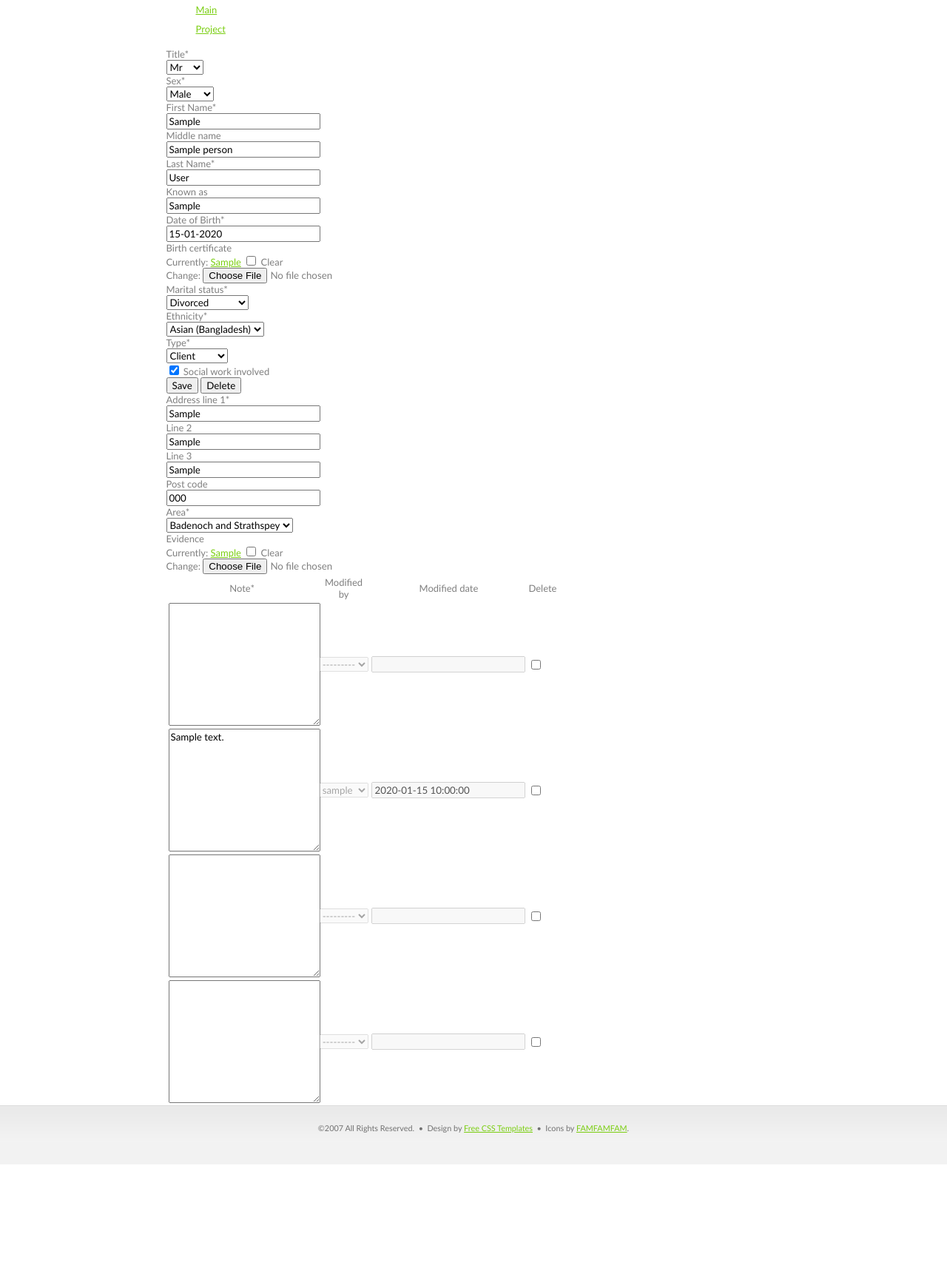
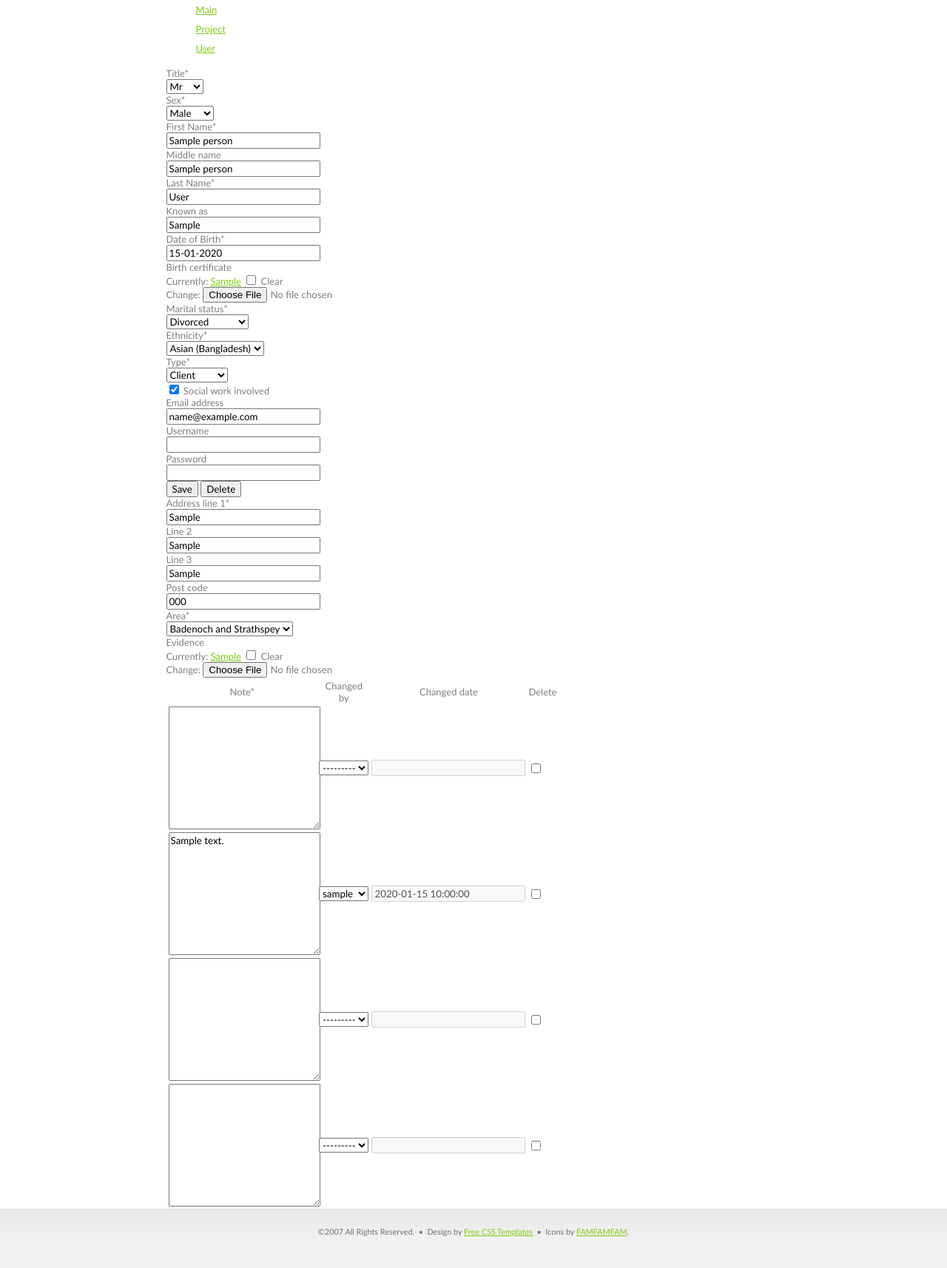
Before and after one commit to mcgtech/client_man, a Django app: page /client/1/edit/ in a window 1280 px wide. Shown: the part 190-1904 px from the top of the page at 74% size. Before the commit the page ends 1764 px from the top, so only its background shows below. Run offline with Django 3.2, Linux system fonts and the light colour scheme; a user stored in the database is signed in; tables that the repository leaves empty hold one stand-in row (values such as "Sample post"); some libraries are stand-ins or nearby versions.

Commit message:
user rel

```diff
--- a/client/forms.py
+++ b/client/forms.py
@@ -4,19 +4,13 @@
 from crispy_forms.layout import Layout, Fieldset, ButtonHolder, Submit, HTML, Button, Div, Field
 from crispy_forms.bootstrap import TabHolder, Tab, FormActions, InlineField
 from common.forms import validate_required_field
-#
-# class NoFormTagCrispyFormMixin(object):
-#     @property
-#     def helper(self):
-#         if not hasattr(self, '_helper'):
-#             self._helper = FormHelper()
-#             self._helper.form_tag = False
-#         return self._helper
-
+from django.core.validators import validate_email
 
 # had to use helper as shown in https://blog.bixly.com/awesome-forms-django-crispy-forms
 # otherwise tabs doesn't work
 class ClientForm(forms.ModelForm):
+    username = forms.CharField(required=False)
+    password = forms.CharField(widget=forms.PasswordInput(), required=False)
     helper = FormHelper()
     helper.form_tag = False
     helper.layout = Layout(
@@ -25,9 +19,9 @@
                 'Main',
                 Div('title',
                 'sex',
-                'first_name',
+                'forename',
                 'middle_name',
-                'last_name',
+                'surname',
                 'known_as', css_class="col-sm-6"),
                 Div('dob',
                 'birth_certificate',
@@ -38,6 +32,12 @@
                 'Project',
                 'type',
                 'social_work_involved'
+            ),
+            Tab(
+                'User',
+                'email_address',
+                'username',
+                'password'
             )
         )
     )
@@ -49,26 +49,31 @@
         super().__init__(*args, **kwargs)
         # the following is to allow control of field required validation at page and field level
         self.form_errors = []
-        self.fields['first_name'].label = "First Name*"
-        self.fields['last_name'].label = "Last Name*"
+        self.fields['forename'].label = "First Name*"
+        self.fields['surname'].label = "Last Name*"
         self.fields['dob'].label = "Date of Birth*"
 
     # if I make the following field required in the model, then as I am using tabs, the default form validation for
     # required fields in crispy forms for bootstrap shows a popover against the offending field when save is clicked
     # and if that tab is not on display then the user will not see the error, hence I took the following approach:
     # validate required fields and display error at field level
-    def clean_first_name(self):
-        return validate_required_field(self, 'first_name', 'first name')
+    def clean_forename(self):
+        return validate_required_field(self, 'forename', 'first name')
 
-    def clean_last_name(self):
-        return validate_required_field(self, 'last_name', 'last name')
+    def clean_surname(self):
+        return validate_required_field(self, 'surname', 'last name')
 
     def clean_dob(self):
         return validate_required_field(self, 'dob', 'date of birth')
 
+    def clean_email_address(self):
+        email = self.cleaned_data['email_address']
+        if email:
+            validate_email(self.cleaned_data['email_address'])
+
     class Meta:
         model = Client
-        fields = ('title', 'first_name', 'middle_name', 'last_name', 'known_as', 'dob', 'sex',
+        fields = ('title', 'forename', 'middle_name', 'surname', 'known_as', 'dob', 'sex', 'email_address',
                   'birth_certificate', 'ethnicity', 'type', 'social_work_involved', 'marital_status')
         widgets = {
             'dob': forms.DateInput(attrs={'class':'datepicker'}),}
@@ -99,20 +104,19 @@
     helper.form_tag = False
     helper.layout = Layout(
             'note',
-            InlineField('modified_by', readonly=True),
-            InlineField('modified_date', readonly=True)
+            #InlineField('changed_by', readonly=True),
+            InlineField('changed_date', readonly=True)
         )
 
     def __init__(self, *args, **kwargs):
         super().__init__(*args, **kwargs)
-        self.fields['modified_by'].widget.attrs['disabled'] = True
-        self.fields['modified_date'].widget.attrs['disabled'] = True
+        #self.fields['changed_by'].widget.attrs['disabled'] = True
+        self.fields['changed_date'].widget.attrs['disabled'] = True
 
         self.helper.form_tag = True
     class Meta:
         model = Note
-        fields = ('note', 'modified_by', 'modified_date', )
-
+        fields = ('note', 'changed_by', 'changed_date', )
 
 
 class NoteFormSetHelper(FormHelper):
@@ -121,154 +125,3 @@
         self.helper = FormHelper()
         self.helper.form_tag = False
         self.template = 'bootstrap/table_inline_formset.html'
-
-
-
-
-
-
-
-
-
-
-
-
-class ClientWorksForm(forms.ModelForm):
-    helper = FormHelper()
-    helper.form_tag = False
-    helper.layout = Layout(
-        TabHolder(
-            Tab(
-                'Basic Information',
-                'title',
-                'first_name',
-                'middle_name',
-                'last_name',
-                'known_as'
-            ),
-            Tab(
-                'Contact',
-                'dob',
-                'sex'
-            )
-        )
-    )
-    #helper.form_method = 'POST'
-    #helper.add_input(Submit('login', 'login', css_class='btn-primary'))
-    class Meta:
-        model = Client
-        fields = ('title', 'first_name', 'middle_name', 'last_name', 'known_as', 'dob', 'sex')
-        widgets = {
-            'dob': forms.DateInput(attrs={'class':'datepicker'}),}
-
-class NoteWorksForm(forms.ModelForm):
-    class Meta:
-        model = Note
-        fields = ('note', 'modified_by', 'modified_date', )
-
-
-class ExampleForm(forms.Form):
-    like_website = forms.TypedChoiceField(
-        label = "Do you like this website?",
-        choices = ((1, "Yes"), (0, "No")),
-        coerce = lambda x: bool(int(x)),
-        widget = forms.RadioSelect,
-        initial = '1',
-        required = True,
-    )
-
-    favorite_food = forms.CharField(
-        label = "What is your favorite food?",
-        max_length = 80,
-        required = True,
-    )
-
-    favorite_color = forms.CharField(
-        label = "What is your favorite color?",
-        max_length = 80,
-        required = True,
-    )
-
-    favorite_number = forms.IntegerField(
-        label = "Favorite number",
-        required = False,
-    )
-
-    notes = forms.CharField(
-        label = "Additional notes or feedback",
-        required = False,
-    )
-    helper = FormHelper()
-    helper.form_tag = False
-    helper.layout = Layout(
-        TabHolder(
-            Tab(
-                'Basic Information',
-                'like_website',
-                'favorite_food'
-            ),
-            Tab(
-                'Address',
-                'favorite_color',
-                'favorite_number',
-                'notes'
-            )
-        )
-    )
-
-class ExampleFormDoesntShowTabs(forms.Form):
-    like_website = forms.TypedChoiceField(
-        label = "Do you like this website?",
-        choices = ((1, "Yes"), (0, "No")),
-        coerce = lambda x: bool(int(x)),
-        widget = forms.RadioSelect,
-        initial = '1',
-        required = True,
-    )
-
-    favorite_food = forms.CharField(
-        label = "What is your favorite food?",
-        max_length = 80,
-        required = True,
-    )
-
-    favorite_color = forms.CharField(
-        label = "What is your favorite color?",
-        max_length = 80,
-        required = True,
-    )
-
-    favorite_number = forms.IntegerField(
-        label = "Favorite number",
-        required = False,
-    )
-
-    notes = forms.CharField(
-        label = "Additional notes or feedback",
-        required = False,
-    )
-    def __init__(self, *args, **kwargs):
-        super(ExampleForm, self).__init__(*args, **kwargs)
-        self.helper = FormHelper()
-        self.form_method = 'post'
-        TabHolder(
-            Tab('First Tab',
-                'like_website',
-                Div('favorite_food')
-                ),
-            Tab('Second Tab',
-                Field('favorite_color', css_class="extra")
-                )
-        )
-
-class ExampleFormSetHelper(FormHelper):
-    def __init__(self, *args, **kwargs):
-        super(ExampleFormSetHelper, self).__init__(*args, **kwargs)
-        self.helper = FormHelper()
-        self.form_method = 'post'
-        self.layout = Layout(
-            'favorite_color',
-            'favorite_food',
-        )
-        self.render_required_fields = True
-        self.helper.form_tag = False
--- a/client/templates/client/client_detail.html
+++ b/client/templates/client/client_detail.html
@@ -3,7 +3,7 @@
 {% block content %}
     <div class="client">
         <a class="btn btn-default" href="{% url 'client_edit' pk=client.pk %}"><span class="glyphicon glyphicon-pencil"></span></a>
-        <h1>{{ client.first_name }} {{ client.last_name }} {{ client.modified_date }}</h1>
+        <h1>{{ client.title }} {{ client.ethnicity }} {{ client.changed_date }}</h1>
         <div>Dob: {{ client.dob }}</div>
 
         <ul>
--- a/client/templates/client/client_list.html
+++ b/client/templates/client/client_list.html
@@ -5,7 +5,7 @@
     <div class="client_list">
         {% for client in clients %}
             <div class="client">
-                <h3><a href="{% url 'client_edit' pk=client.pk %}">{{ client.first_name }}  {{ client.last_name }}</a></h3>
+                <h3><a href="{% url 'client_edit' pk=client.pk %}">{{ client.forename }}  {{ client.surname }}</a></h3>
             </div>
         {% endfor %}
     </div>
--- a/client/views.py
+++ b/client/views.py
@@ -5,6 +5,8 @@
 from django import forms
 from common.views import form_errors_as_array, super_user_or_job_coach
 from django.contrib.auth.decorators import login_required, user_passes_test
+from django.db import transaction
+from django.contrib.auth.models import User
 
 def home_page(request):
     return render(request, 'client/home_page.html', {})
@@ -38,10 +40,13 @@
 
 # http://stackoverflow.com/questions/29758558/inlineformset-factory-create-new-objects-and-edit-objects-after-created
 # https://gist.github.com/ibarovic/3092910
+@transaction.atomic
 def manage_client(request, client_id=None):
+    # TODO: use a listener to keep first and last name in sync - if user exists
     if client_id is None:
         client = Client()
         address = Address()
+        #client_user = User()
         the_action_text = 'Create'
         is_edit_form = False
         NoteInlineFormSet = inlineformset_factory(Client, Note, form=NoteForm, extra=2, can_delete=False)
@@ -67,10 +72,11 @@
         address_form = AddressForm(request.POST, request.FILES, instance=address, prefix="address")
         notes_form_set = NoteInlineFormSet(request.POST, request.FILES, instance=client, prefix="nested")
 
-        if client_form.is_valid() and notes_form_set.is_valid() and address_form.is_valid():
+        if client_form.is_valid() and address_form.is_valid() and notes_form_set.is_valid():
             # client save
+            # TODO: as I dont set any fields I can simply do a save with true
             created_client = client_form.save(commit=False)
-            # created_client.modified_by = request.user
+            # created_client.changed_by = request.user
             created_client.save()
             # save address
             address = address_form.save(commit=False)
@@ -79,8 +85,16 @@
             # save notes
             instances = notes_form_set.save(commit=False)
             for instance in instances:
-                instance.modified_by = request.user
+                #instance.changed_by = request.user
                 instance.save()
+            if request.POST.get("main-username"):
+                if request.POST.get("main-email_address"):
+                    if request.POST.get("main-password"):
+                        print('either update or created user account and set password')
+                    else:
+                        print('either update or created user account')
+                else:
+                    print('show error as we need email address')
             action = '/client/' + str(created_client.id) + '/edit' + '/'
             return redirect(action)
     else:
@@ -90,8 +104,6 @@
     # crispy form helper for formsets
     note_helper = NoteFormSetHelper()
 
-    # TODO: get this to merger with form erros from the other forms
-    # TODO: get it to work!
     client_form_errors = form_errors_as_array(client_form)
     address_form_errors = form_errors_as_array(address_form)
     form_errors = client_form_errors + address_form_errors
--- a/client_man/settings.py
+++ b/client_man/settings.py
@@ -157,3 +157,5 @@
     'CLIENT_GROUP',
     'JOB_COACH',
 ]
+
+#AUTH_USER_MODEL = 'client.Person'
```
Also changed, not shown: client/models.py (+31 -25 lines), client/migrations/0001_initial.py, client/migrations/0002_auto_20170516_1627.py, client/migrations/0003_person_email_address.py (added), client/migrations/0004_auto_20170516_1712.py (added).
